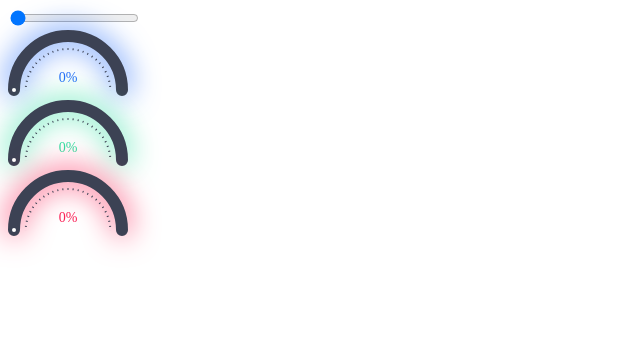
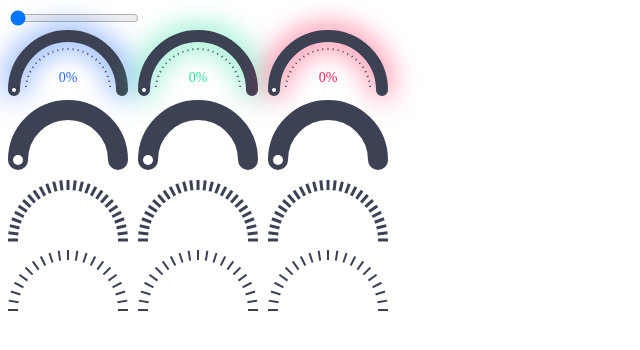
Before and after one commit to danilesky/react-circular-progress, a React app: page / in a window 1280 px wide. Shown: the top 350 px of the page, without its empty margins (0-640 px from the left). Built offline with nearby package versions, Linux system fonts and the light colour scheme; the HTML template or start-up script is replaced by a standard one.

Commit message:
README, previes

```diff
--- a/src/Playground.tsx
+++ b/src/Playground.tsx
@@ -1,5 +1,7 @@
-import { ReactElement, useState } from "react";
+import { CSSProperties, ReactElement, useState } from "react";
 import CombinedProgressBar from "./components/variants/combined-progress-bar";
+import SemiCircularProgressBar from "./components/semi-circular-progress-bar";
+import SemiCircularProgressClock from "./components/semi-circular-progress-clock";
 
 function Playground(): ReactElement {
   const [percentage, setPercentage] = useState<number>(0);
@@ -21,8 +23,8 @@ function Playground(): ReactElement {
         min="0"
         max="100"
       />
-      {previewColors.map((color) => {
-        return (
+      <div style={styles.boxWrapper}>
+        {previewColors.map((color) => (
           <CombinedProgressBar
             percentage={percentage}
             canvasWidth={120}
@@ -63,10 +65,76 @@ function Playground(): ReactElement {
               },
             }}
           />
-        );
-      })}
+        ))}
+      </div>
+      <div style={styles.boxWrapper}>
+        {previewColors.map((color) => (
+          <SemiCircularProgressBar
+            canvasWidth={120}
+            percentage={percentage}
+            barWidth={20}
+            activeBar={{
+              color: color,
+            }}
+            backgroundBar={{
+              color: "#3C4254",
+            }}
+            circle={{
+              radius: 5,
+              color: "white",
+            }}
+          />
+        ))}
+      </div>
+      <div style={styles.boxWrapper}>
+        {previewColors.map((color) => (
+          <SemiCircularProgressClock
+            canvasWidth={120}
+            percentage={percentage}
+            rangeType={"range"}
+            rectangleOptions={{
+              width: 3,
+              height: 10,
+              count: 27,
+              colors: {
+                fill: "#3C4254",
+                activeFill: color,
+              },
+            }}
+            overflow="visible"
+          />
+        ))}
+      </div>
+      <div style={styles.boxWrapper}>
+        {previewColors.map((color) => (
+          <SemiCircularProgressClock
+            canvasWidth={120}
+            percentage={percentage}
+            rangeType={"closest"}
+            rectangleOptions={{
+              width: 2,
+              height: 10,
+              count: 21,
+              colors: {
+                fill: "#3C4254",
+                activeFill: color,
+              },
+            }}
+            overflow="visible"
+          />
+        ))}
+      </div>
     </>
   );
 }
 
+const styles: { [key: string]: CSSProperties } = {
+  boxWrapper: {
+    display: "flex",
+    flexDirection: "row",
+    alignItems: "center",
+    gap: "10px",
+  },
+};
+
 export default Playground;
```
Also changed, not shown: PREVIEW.png (added), 1 other file (tests, documents, lock files or other folders).
